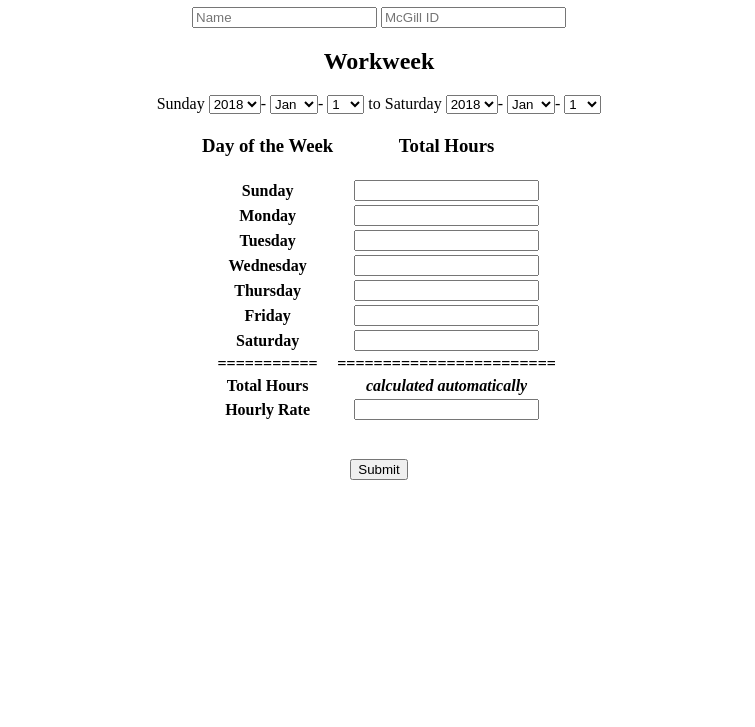
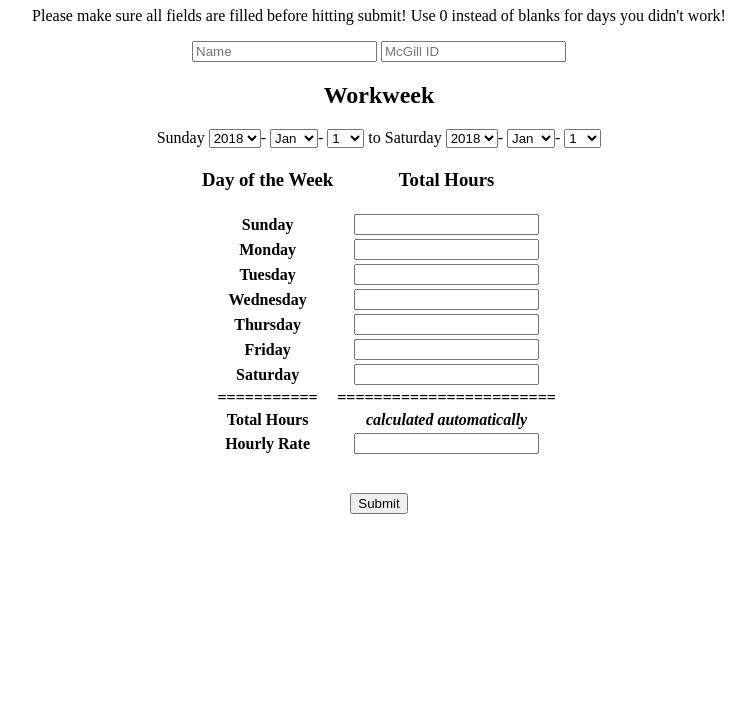
Before and after one commit to aalexsmithh/b21, a website: page frontend/timesheet.html in a window 1280 px wide. Shown: the part 73-800 px from the top of the page, without its empty margins (261-1016 px from the left). Drawn offline with Linux system fonts and the light colour scheme.

```diff
--- a/frontend/timesheet.html
+++ b/frontend/timesheet.html
@@ -3,6 +3,8 @@
 <body style="text-align: center;">
 
 <h1>Timesheet Generator</h1>
+
+<p>Please make sure all fields are filled before hitting submit! Use 0 instead of blanks for days you didn't work!</p>
 
 <form action="timesheet-handler.php" method="post">
 	<input type="text" placeholder="Name" name="name">
```
